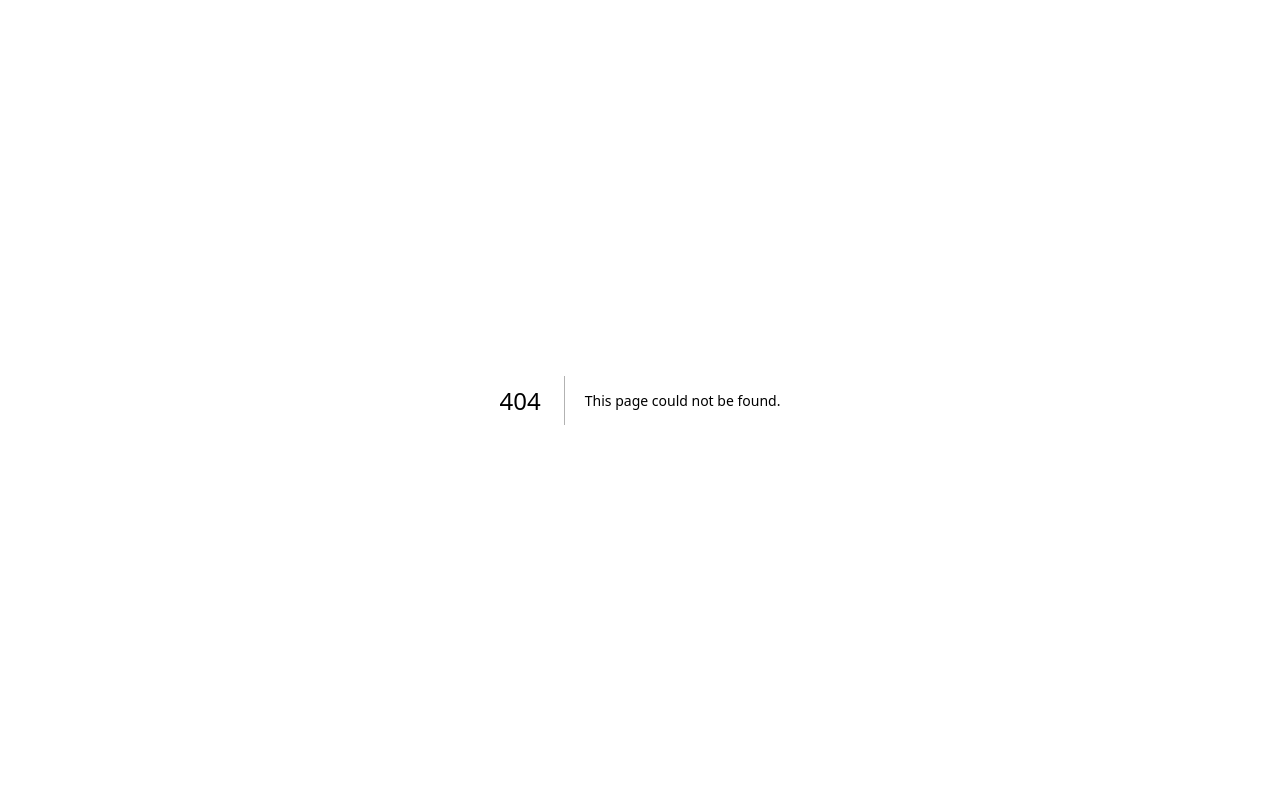
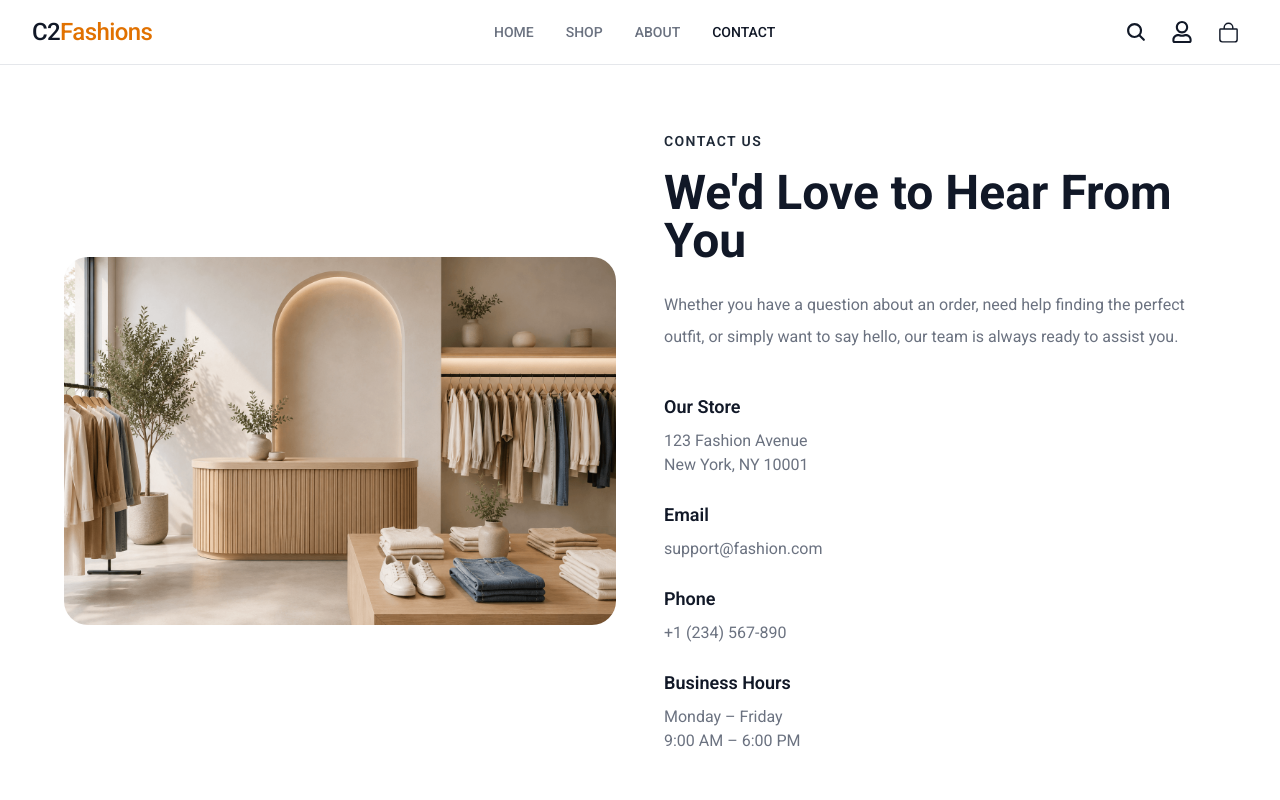
Before and after one commit to creativeloc/nextjs-estore2026, a Next.js app: page /contact in a window 1280 px wide. Before the commit this address had no page. Shown: the top 800 px of the page. Built offline with nearby package versions, Linux system fonts and the light colour scheme.

Commit message:
added contact us page

```diff
--- /dev/null
+++ b/src/app/contact/page.tsx
@@ -0,0 +1,76 @@
+import FrontendLayout from "@/components/layouts/FrontendLayout"
+import Image from "next/image"
+
+export default function ContactPage() {
+  return (
+    <FrontendLayout>
+      <section className="py-16">
+        <div className="mx-auto grid max-w-7xl items-center gap-12 px-4 sm:px-6 lg:grid-cols-2 lg:px-8">
+          {/* Left Content Image */}
+          <div className="overflow-hidden rounded-3xl">
+            <Image
+              src="/images/contact.png"
+              alt="Contact Us"
+              width={700}
+              height={800}
+              className="h-full w-full object-cover"
+            />
+          </div>
+
+          {/* Right Content */}
+          <div>
+            <span className="text-sm font-semibold uppercase tracking-widest text-primary">
+              Contact Us
+            </span>
+
+            <h1 className="mt-4 text-4xl font-bold text-foreground sm:text-5xl">
+              We&apos;d Love to Hear From You
+            </h1>
+
+            <p className="mt-6 leading-8 text-muted-foreground">
+              Whether you have a question about an order, need help finding the
+              perfect outfit, or simply want to say hello, our team is always
+              ready to assist you.
+            </p>
+
+            <div className="mt-10 space-y-6">
+              <div>
+                <h3 className="text-lg font-semibold text-foreground">
+                  Our Store
+                </h3>
+                <p className="mt-2 text-muted-foreground">
+                  123 Fashion Avenue
+                  <br />
+                  New York, NY 10001
+                </p>
+              </div>
+
+              <div>
+                <h3 className="text-lg font-semibold text-foreground">Email</h3>
+                <p className="mt-2 text-muted-foreground">
+                  support@fashion.com
+                </p>
+              </div>
+
+              <div>
+                <h3 className="text-lg font-semibold text-foreground">Phone</h3>
+                <p className="mt-2 text-muted-foreground">+1 (234) 567-890</p>
+              </div>
+
+              <div>
+                <h3 className="text-lg font-semibold text-foreground">
+                  Business Hours
+                </h3>
+                <p className="mt-2 text-muted-foreground">
+                  Monday – Friday
+                  <br />
+                  9:00 AM – 6:00 PM
+                </p>
+              </div>
+            </div>
+          </div>
+        </div>
+      </section>
+    </FrontendLayout>
+  )
+}
```
